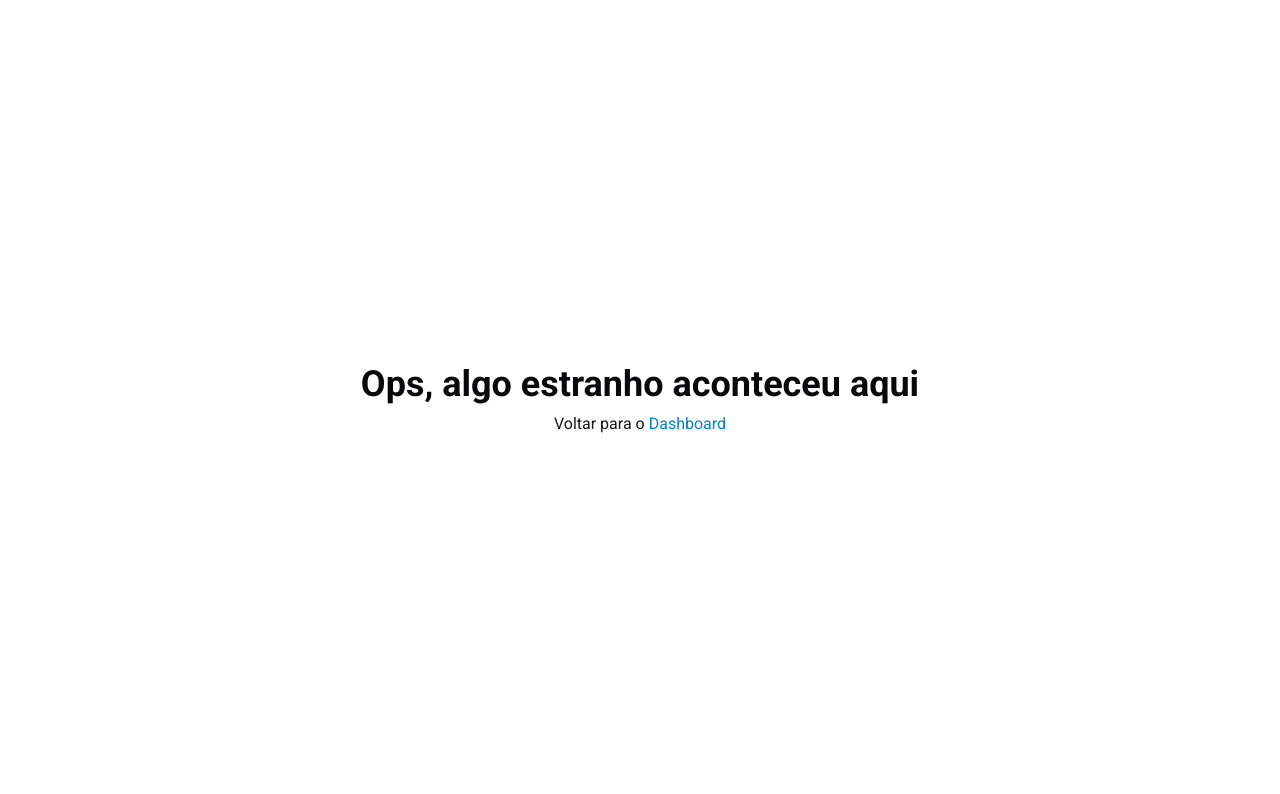
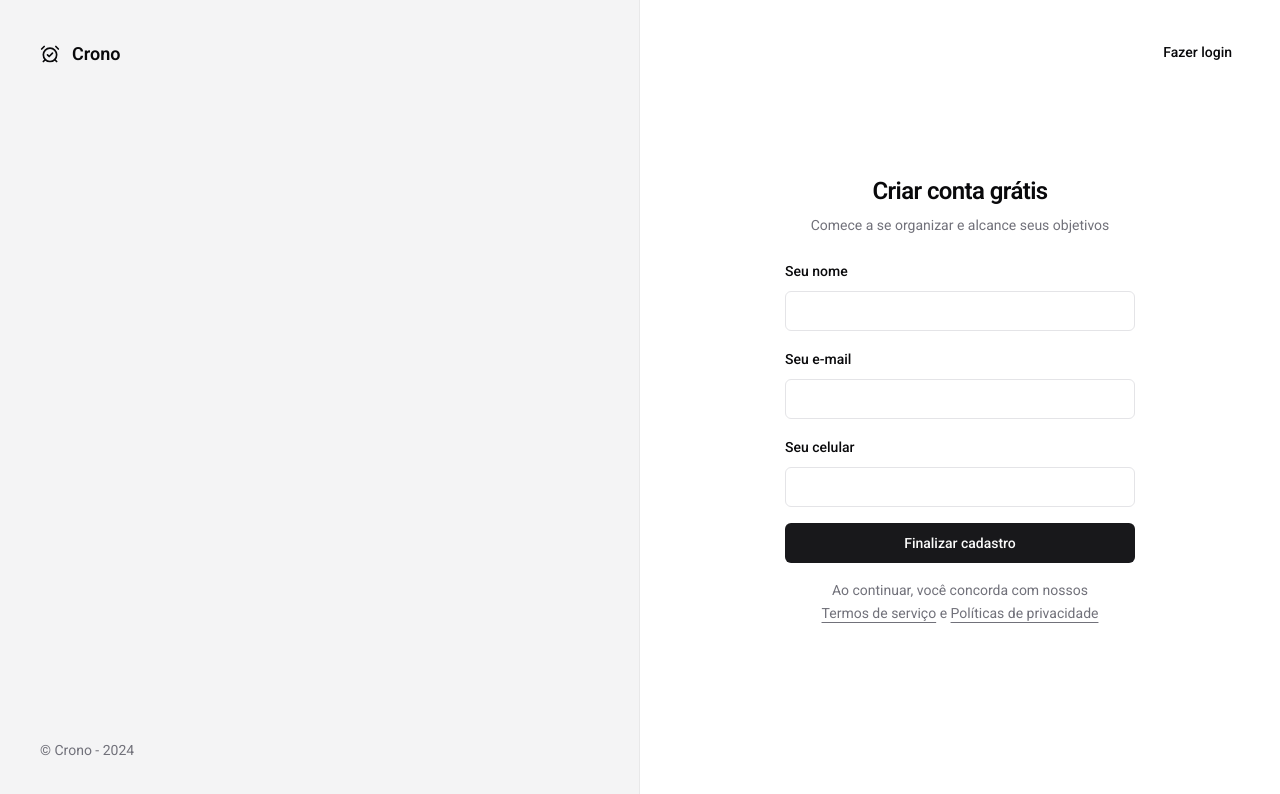
Before and after one commit to GabriPires/crono-web, a React (Vite) app: page /sign-up in a window 1280 px wide. Shown: the top 794 px of the page. Built offline with nearby package versions, Linux system fonts and the light colour scheme.

Commit message:
✨ feat(sign-up): sign up page

```diff
--- /dev/null
+++ b/src/pages/auth/sign-up.tsx
@@ -0,0 +1,98 @@
+import { zodResolver } from '@hookform/resolvers/zod'
+import { Helmet } from 'react-helmet-async'
+import { useForm } from 'react-hook-form'
+import { Link, useNavigate } from 'react-router-dom'
+import { toast } from 'sonner'
+import { z } from 'zod'
+
+import { Button } from '@/components/ui/button'
+import { Input } from '@/components/ui/input'
+import { Label } from '@/components/ui/label'
+
+const signUpFormSchema = z.object({
+  name: z.string().min(1, { message: 'Digite um nome' }),
+  phone: z.string().min(11, { message: 'Digite um número de celular válido' }),
+  email: z.string().email(),
+})
+
+type SignUpForm = z.infer<typeof signUpFormSchema>
+
+export function SignUpPage() {
+  const navigate = useNavigate()
+
+  const {
+    register,
+    handleSubmit,
+    formState: { isSubmitting },
+  } = useForm<SignUpForm>({
+    resolver: zodResolver(signUpFormSchema),
+  })
+
+  async function handleSignUp(data: SignUpForm) {
+    try {
+      console.log(data)
+
+      toast.success('Cadastro efetuado com sucesso.', {
+        action: {
+          label: 'Login',
+          onClick: () => navigate(`/sign-in?email=${data.email}`),
+        },
+      })
+    } catch (error) {
+      toast.error('Erro ao se cadastrar, tente novamente.')
+    }
+  }
+
+  return (
+    <>
+      <Helmet title="Crie uma conta" />
+      <div className="p-8">
+        <Button asChild variant="ghost" className="absolute right-8 top-8">
+          <Link to="/sign-in">Fazer login</Link>
+        </Button>
+
+        <div className="flex w-[350px] flex-col justify-center gap-6">
+          <div className="flex flex-col gap-2 text-center">
+            <h1 className="text-2xl font-semibold tracking-tight">
+              Criar conta grátis
+            </h1>
+            <p className="text-sm text-muted-foreground">
+              Comece a se organizar e alcance seus objetivos
+            </p>
+          </div>
+
+          <form className="space-y-4" onSubmit={handleSubmit(handleSignUp)}>
+            <div className="space-y-2">
+              <Label htmlFor="email">Seu nome</Label>
+              <Input type="text" {...register('name')} />
+            </div>
+
+            <div className="space-y-2">
+              <Label htmlFor="email">Seu e-mail</Label>
+              <Input type="email" {...register('email')} />
+            </div>
+
+            <div className="space-y-2">
+              <Label htmlFor="email">Seu celular</Label>
+              <Input type="tel" {...register('phone')} />
+            </div>
+
+            <Button type="submit" disabled={isSubmitting} className="w-full">
+              Finalizar cadastro
+            </Button>
+            <p className="px-6 text-center text-sm leading-relaxed text-muted-foreground">
+              Ao continuar, você concorda com nossos{' '}
+              <a className="underline underline-offset-4" href="#">
+                Termos de serviço
+              </a>{' '}
+              e{' '}
+              <a className="underline underline-offset-4" href="#">
+                Políticas de privacidade
+              </a>
+            </p>
+          </form>
+        </div>
+      </div>
+    </>
+  )
+}
```
Also changed, not shown: src/router.tsx (+6 -1 lines), src/pages/auth/sign-in.tsx (renamed from src/pages/auth/sign-in/page.tsx).
